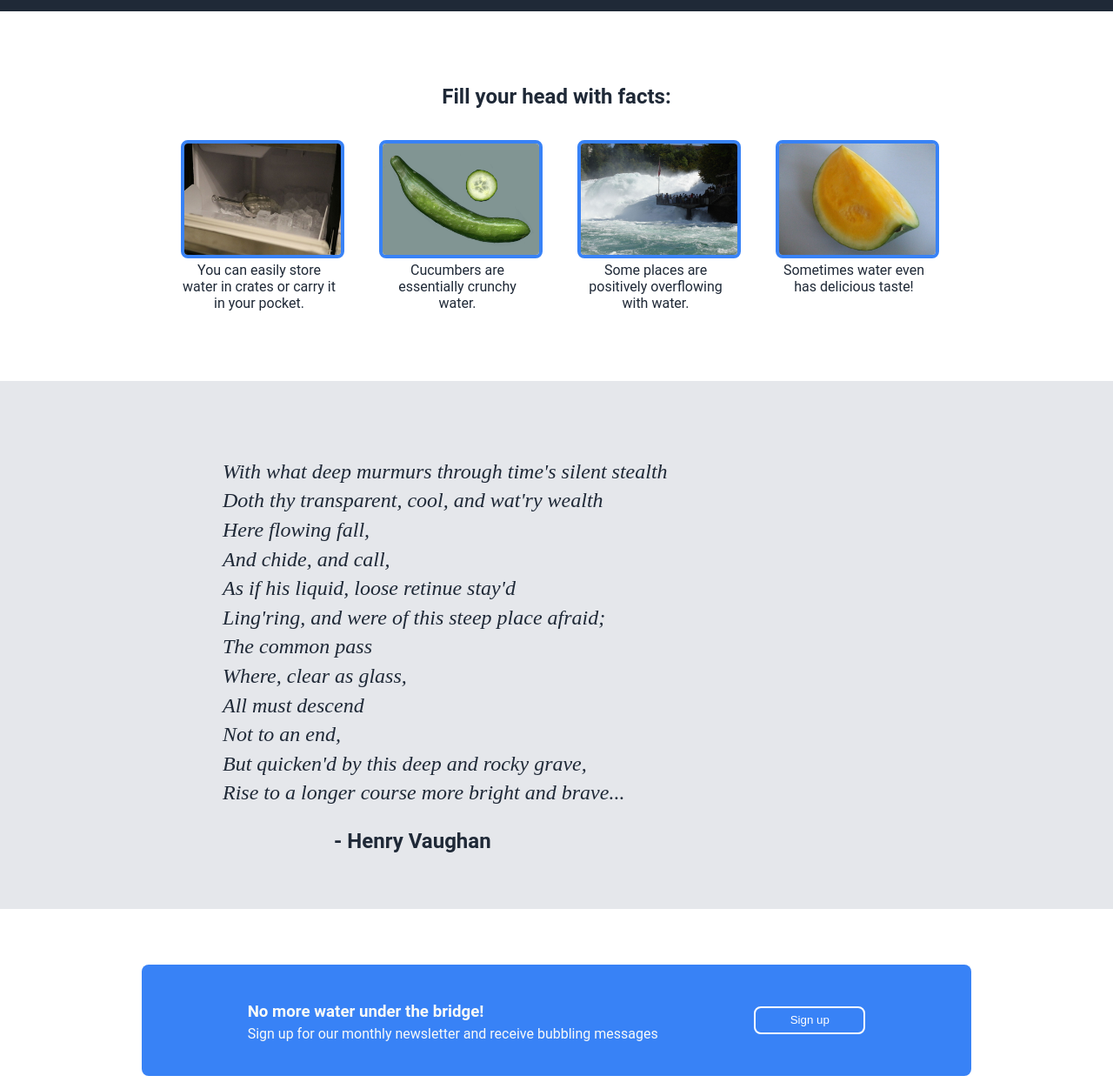
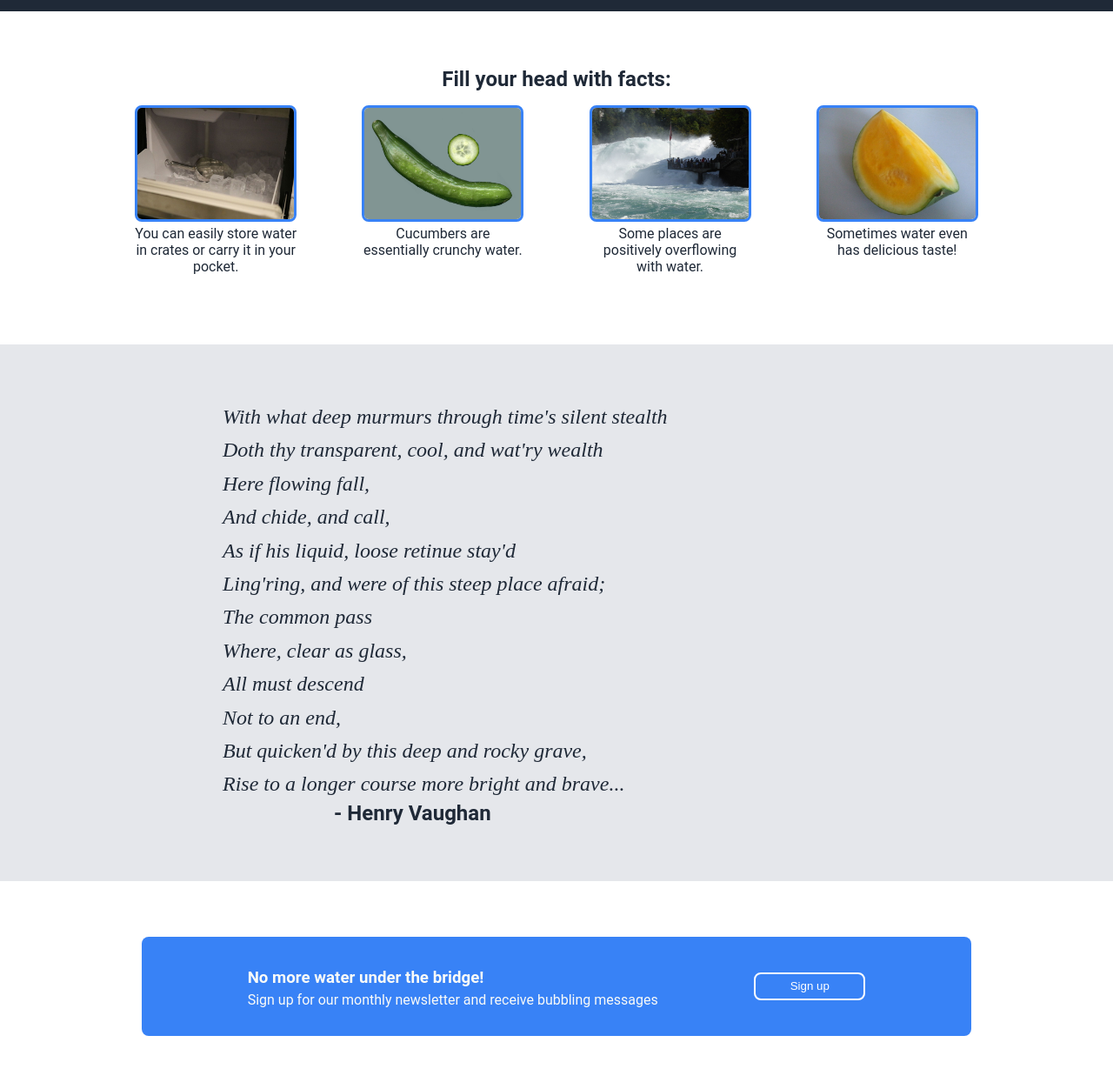
Before and after one commit to RichardENeumann/odin-landing, a plain HTML site: page index.html in a window 1280 px wide. Shown: the part 460-1712 px from the top of the page at 87% size. Drawn offline with Linux system fonts and the light colour scheme.

Commit message:
Clean up CSS, Part two

```diff
--- a/style.css
+++ b/style.css
@@ -1,6 +1,8 @@
-body {
+* {
     margin: 0;
     padding: 0;
+}
+body {
     font-family: Roboto, sans-serif;
     color: #F9FaF8;
 }
@@ -16,17 +18,13 @@ a:hover {
 
 /* Header section */
 header {
-    margin: 0;
     padding: 16px 7%;
     display: flex;
     justify-content: space-between;
     align-items: center;
     background-color: #1F2937;
-
 }
 header h2 {
-    margin: 0;
-    padding: 0;
     font-size: 24px;
     font-style: italic;
     color: #3882F6;
@@ -38,7 +36,6 @@ header h2 {
 
 /* Hero text section */
 .hero-container {
-    margin: 0;
     padding: 64px 10%;
     display: flex;
     justify-content: center;
@@ -56,7 +53,6 @@ header h2 {
 }
 .hero-text h1 {
     margin: 16px 0;
-    padding: 0;
     font-size: 48px;
     color: #F9FaF8;
 }
@@ -77,26 +73,26 @@ header h2 {
 
 /* Infocards section */
 .infocards-container {
-    color: #1F2937;
+    padding: 64px 10%;
     display: flex;
     flex-direction: column;
     align-items: center;
-    padding: 64px 10%;
+    color: #1F2937;
 }
 .infocards-container > h2 {
     font-size: 24px;
     font-weight: 700;
 }
 .infocards-group {
+    margin: 16px 0;
     display: flex;
-    gap: 48px;
     justify-content: space-evenly;
     flex-wrap: wrap;
-    margin: 16px 0;
+    gap: 48px;
 }
 .infocard {
     text-align: center;
-    max-width: 180px;
+    flex: 0 0 172px;
 }
 .infocard a {
     color: #1F2937;
@@ -104,64 +100,66 @@ header h2 {
 .infocard img {
     height: 128px;
     width: 180px;
-    border: 4px #3882F6 solid;
+    border: 3px solid #3882F6;
     border-radius: 8px;
 }
 
 /* Testimonial section */
 .testimonial {
-    background-color: #E5E7EB;
-    color: #1F2937;
-    font-size: 24px;
     padding: 64px 20%;
     display: flex;
     flex-direction: column;
+    font-size: 24px;
+    background-color: #E5E7EB;
+    color: #1F2937;
 }
 .testimonial > p {
     font-family: 'Times New Roman', Times, serif;
-    line-height: 1.4;
     font-style: italic;
+    line-height: 1.6;
 }
 .testimonial > span {
+    padding-left: 128px;
     font-weight: 700;
-    padding-left: 128px;
 }
 
 /* Signup section */
 .signup-container {
+    padding: 64px 5%;
     display: flex;
     justify-content: center;
     align-items: center;
-    padding: 64px 5%;
 }
 .signup-modal {
-    background-color: #3882F6;
-    border-radius: 8px;
     min-width: 80%;
-    min-height: 96px;
+    min-height: 82px;
     padding: 16px;
     display: flex;
     justify-content: center;
     align-items: center;
     gap: 12%;
+    border-radius: 8px;
+    background-color: #3882F6;
 }
 .signup-modal h3 {
     margin: 5px 0;
-    padding: 0;
 }
 .signup-modal > button {
+    min-width: 128px;
+    min-height: 32px;
     border-radius: 8px;
     border: 2px solid white;
     background-color: #3882F6;
     color: white;
-    min-width: 128px;
-    min-height: 32px;
+    cursor: pointer;
 }
+
+/* Footer section */
 footer {
     padding: 16px;
-    background-color: #1F2937;
     display: flex;
     flex-direction: column;
     justify-content: center;
     align-items: center;
+    background-color: #1F2937;
 }
```
